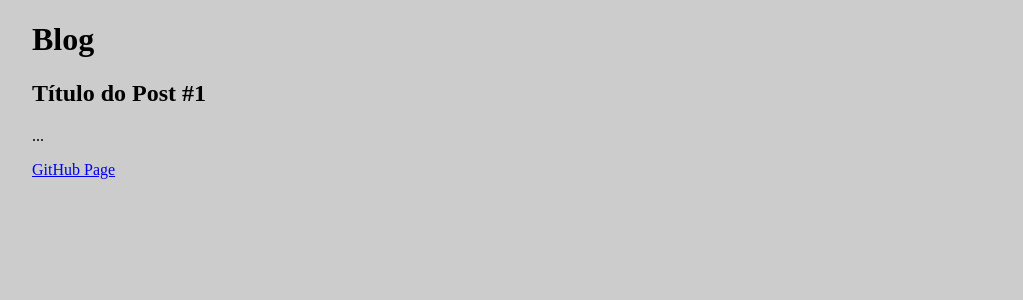
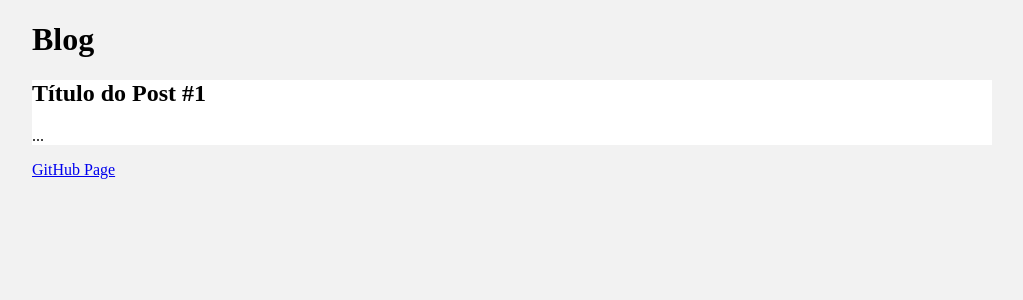
Before and after one commit to sunfreitas/sunfreitas.github.io, a PHP site: page /blog/index.html in a window 1280 px wide. Shown: the top 300 px of the page, without its empty margins (128-1151 px from the left). Run offline with PHP 8.4, Linux system fonts and the light colour scheme.

Commit message:
Cores de fundo

```diff
--- a/blog/sass/estilos.scss
+++ b/blog/sass/estilos.scss
@@ -1,7 +1,8 @@
 @import "normalize";
 @import "config";
 
-$pri-color:#ccc;
+$pri-color:#F2F2F2;
+$sec-color:white;
 
 $page-width:960px;
 
@@ -13,3 +14,6 @@ body{
 	width:$page-width;
 	margin: 0 auto;
 }
+.content{
+	background: $sec-color;
+}
--- a/blog/stylesheets/estilos.css
+++ b/blog/stylesheets/estilos.css
@@ -1,10 +1,15 @@
-/* line 8, ../sass/estilos.scss */
+/* line 9, ../sass/estilos.scss */
 html {
-  background: #ccc;
+  background: #F2F2F2;
 }
 
-/* line 12, ../sass/estilos.scss */
+/* line 13, ../sass/estilos.scss */
 body {
   width: 960px;
   margin: 0 auto;
 }
+
+/* line 17, ../sass/estilos.scss */
+.content {
+  background: white;
+}
```
